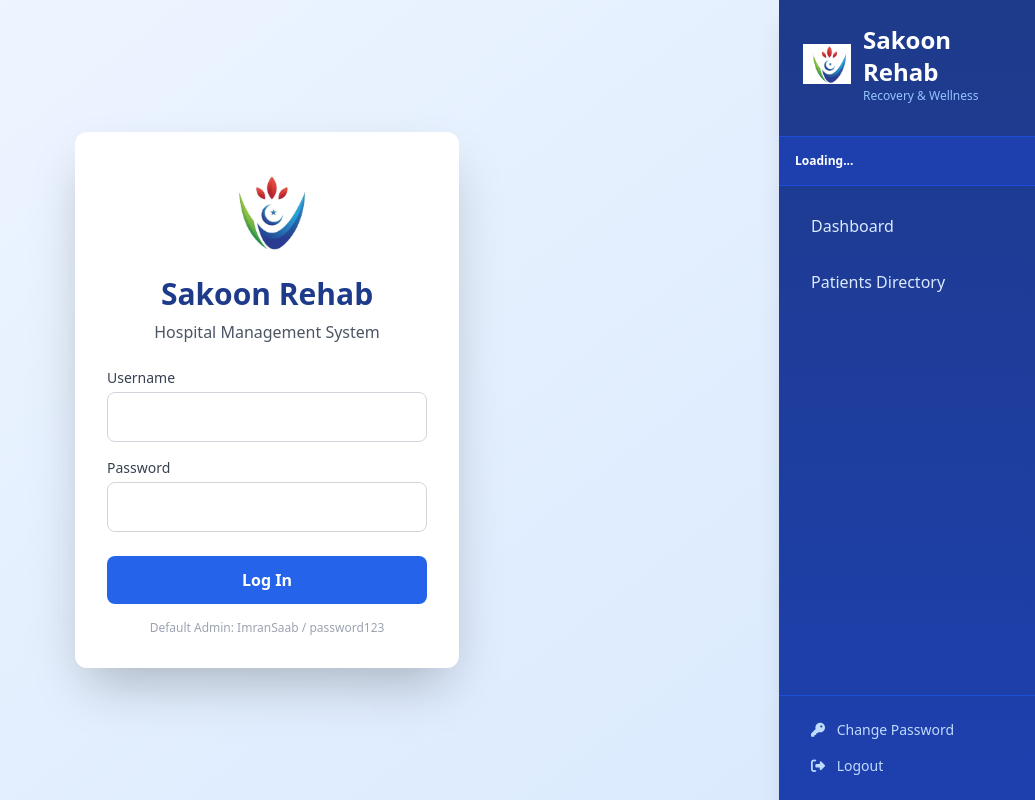
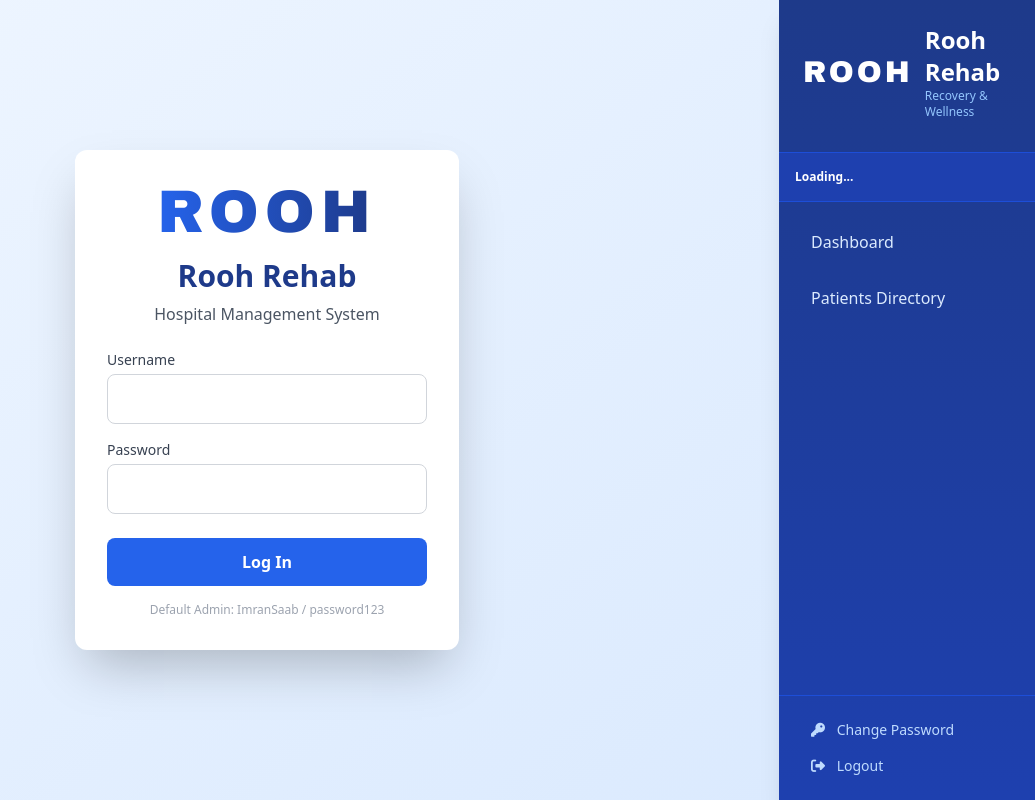
Before and after one commit to haniyashafiq/RoohPMS, a Flask app: page / in a window 1280 px wide. Shown: the whole page, without its empty margins (245-1280 px from the left). Run offline with Flask 3, Linux system fonts and the light colour scheme; some libraries are stand-ins or nearby versions; some web fonts are replaced.

Commit message:
logo change

```diff
--- a/app.py
+++ b/app.py
@@ -56,7 +56,7 @@ def get_db():
             # Test the connection
             mongo_client.admin.command('ping')
             # Extract database name from URI or use default
-            db_name = mongo_uri.split('/')[-1].split('?')[0] or 'SakoonRehab'
+            db_name = mongo_uri.split('/')[-1].split('?')[0] or 'RoohRehab'
             db = mongo_client[db_name]
             print(f"MongoDB connected to database: {db_name}")
             return db
--- a/templates/index.html
+++ b/templates/index.html
@@ -3,7 +3,7 @@
   <head>
     <meta charset="UTF-8" />
     <meta name="viewport" content="width=device-width, initial-scale=1.0" />
-    <title>Sakoon Rehab - Hospital Management System</title>
+    <title>Rooh Rehab - Hospital Management System</title>
     <script src="https://cdn.tailwindcss.com"></script>
     <link
       rel="stylesheet"
@@ -808,9 +808,9 @@
     >
       <div class="bg-white p-8 rounded-xl shadow-2xl w-full max-w-sm">
         <div class="flex justify-center mb-4">
-          <img src="/static/logo.png" alt="Sakoon Rehab Logo" class="w-24 h-24 object-contain" />
-        </div>
-        <h1 class="text-3xl font-bold text-center text-blue-900 mb-2">Sakoon Rehab</h1>
+          <div class="text-6xl font-black text-transparent bg-clip-text bg-gradient-to-r from-blue-600 to-blue-900" style="font-family: 'Arial Black', sans-serif; letter-spacing: 0.1em;">ROOH</div>
+        </div>
+        <h1 class="text-3xl font-bold text-center text-blue-900 mb-2">Rooh Rehab</h1>
         <p class="text-center text-gray-600 mb-6">Hospital Management System</p>
         <form onsubmit="handleLogin(event)">
           <div class="mb-4">
@@ -852,9 +852,9 @@
     >
       <div class="p-6 border-b border-blue-700">
         <div class="flex items-center gap-3 mb-2">
-          <img src="/static/logo.png" alt="Sakoon Rehab Logo" class="w-12 h-12 object-contain" />
+          <div class="text-3xl font-black text-white" style="font-family: 'Arial Black', sans-serif; letter-spacing: 0.1em;">ROOH</div>
           <div>
-            <h1 class="text-2xl font-bold">Sakoon Rehab</h1>
+            <h1 class="text-2xl font-bold">Rooh Rehab</h1>
             <p class="text-xs text-blue-300">Recovery & Wellness</p>
           </div>
         </div>
```
Also changed, not shown: README.md.
